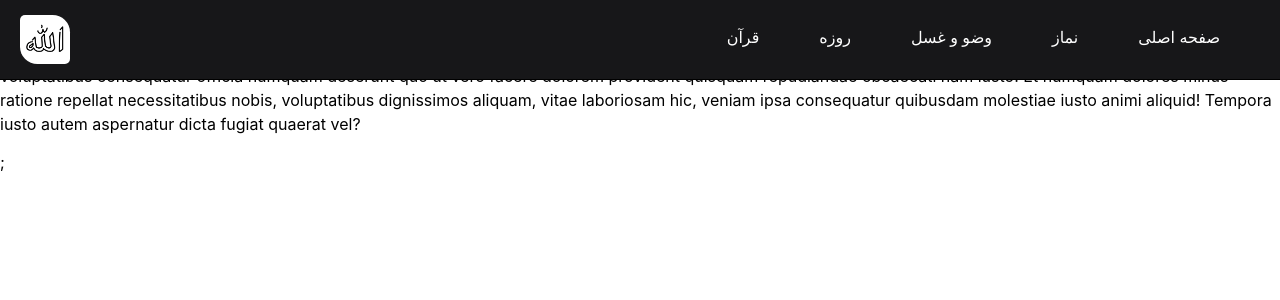
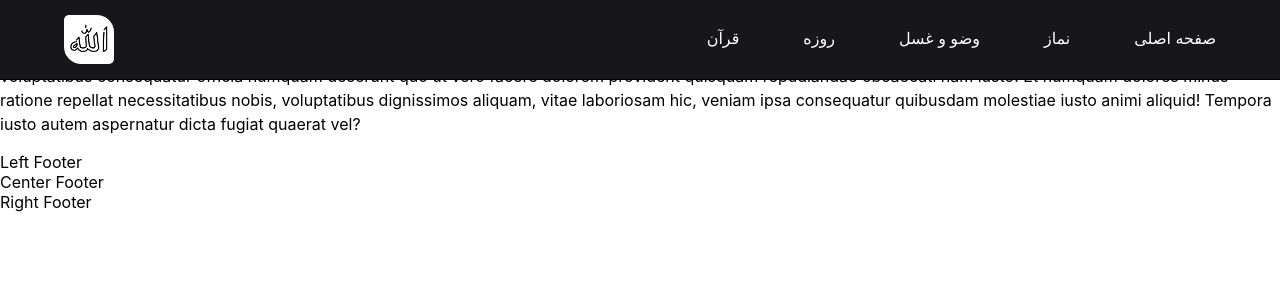
Before and after one commit to masoudnemati/hanafinamaz, a Next.js app: page /ahkam in a window 1280 px wide. Shown: the top 300 px of the page. Built offline with nearby package versions, Linux system fonts and the light colour scheme; a web font is replaced by a local one.

Commit message:
fixed navbar padding

```diff
--- a/components/layout/Layout.jsx
+++ b/components/layout/Layout.jsx
@@ -1,12 +1,12 @@
 import Navbar from "./navbar/Navbar";
-// import Footer from "./Footer";
+import Footer from "./footer/Footer";
 
 function Layout({ children }) {
   return (
     <div>
       <Navbar />
       {children}
-      {/* <Footer /> */}
+      <Footer />
     </div>
   );
 }
--- /dev/null
+++ b/components/layout/footer/Footer.jsx
@@ -0,0 +1,15 @@
+import React from "react";
+
+const Footer = () => {
+  return (
+    <>
+      <footer>
+        <div className="left">Left Footer</div>
+        <div className="center">Center Footer</div>
+        <div className="right">Right Footer</div>
+      </footer>
+    </>
+  );
+};
+
+export default Footer;
--- a/components/layout/navbar/Burger.jsx
+++ b/components/layout/navbar/Burger.jsx
@@ -16,16 +16,15 @@ const Burger = () => {
             width: 50px;
             height: 35px;
             position: fixed;
-            top: 17px;
-            right: 20px;
+            top: 0.9rem;
+            right: 4vw;
             z-index: 20;
             display: none;
-            margin-right: 10px;
+            margin-right: 0;
           }
 
           .burger {
             box-sizing: content-box;
-
             width: 40px;
             background-color: ${open ? "red" : "white"};
             border: 1px solid black;
@@ -40,13 +39,11 @@ const Burger = () => {
           }
           .burger2 {
             height: 4px;
-
             transform: ${open ? "translateX(100%)" : "translateX(0)"};
             opacity: ${open ? "0" : "1"};
           }
           .burger3 {
             height: 4px;
-
             transform: ${open ? "rotate(-45deg)" : "rotate(0)"};
           }
 
--- a/components/layout/navbar/Navbar.jsx
+++ b/components/layout/navbar/Navbar.jsx
@@ -36,7 +36,7 @@ const Navbar = () => {
           padding: 9px 5px 0px 5px;
           margin-bottom: 15px;
           margin-top: 15px;
-          margin-left: 20px;
+          margin-left: 5vw;
           background-color: rgba(255, 255, 255);
           border: 1px 0 solid white;
           border-radius: 10% 35% 10% 35%;
--- a/components/layout/navbar/RightNav.jsx
+++ b/components/layout/navbar/RightNav.jsx
@@ -32,7 +32,7 @@ const RightNav = ({ open }) => {
 
         <style jsx>{`
           ul {
-            padding-right: 30px;
+            padding-right: 0;
             list-style: none;
             display: flex;
             flex-flow: row-reverse nowrap;
@@ -40,7 +40,8 @@ const RightNav = ({ open }) => {
           }
 
           li {
-            padding: 15px 30px;
+            padding-top: 1rem;
+            padding-right: 5vw;
             margin: 0;
             cursor: pointer;
           }
@@ -76,6 +77,10 @@ const RightNav = ({ open }) => {
           } */
 
           @media only screen and (max-width: 780px) {
+            ul {
+              padding-right: 5vw;
+            }
+
             .nav-ul {
               flex-flow: column;
               direction: rtl;
--- a/pages/_app.js
+++ b/pages/_app.js
@@ -4,7 +4,7 @@ import Layout from "../components/layout/Layout";
 function MyApp({ Component, pageProps }) {
   return (
     <Layout>
-      <Component {...pageProps} />;
+      <Component {...pageProps} />
     </Layout>
   );
 }
```
Also changed, not shown: pages/index.js (+3 -6 lines).
